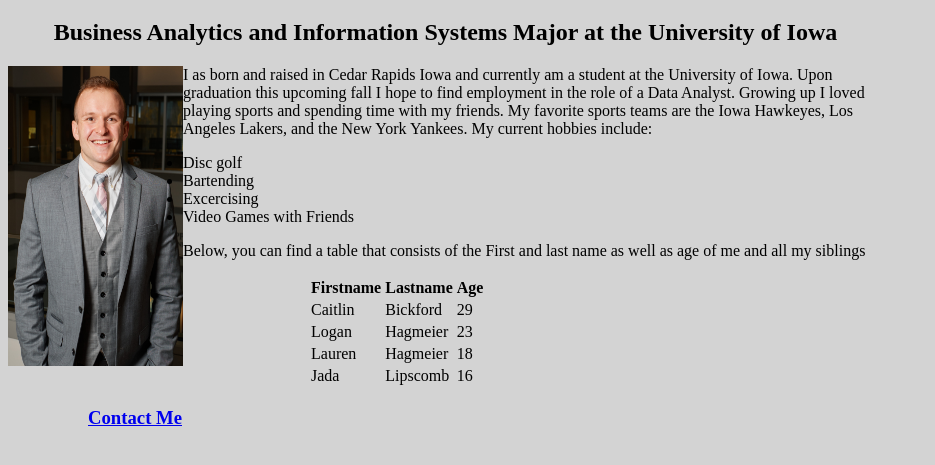
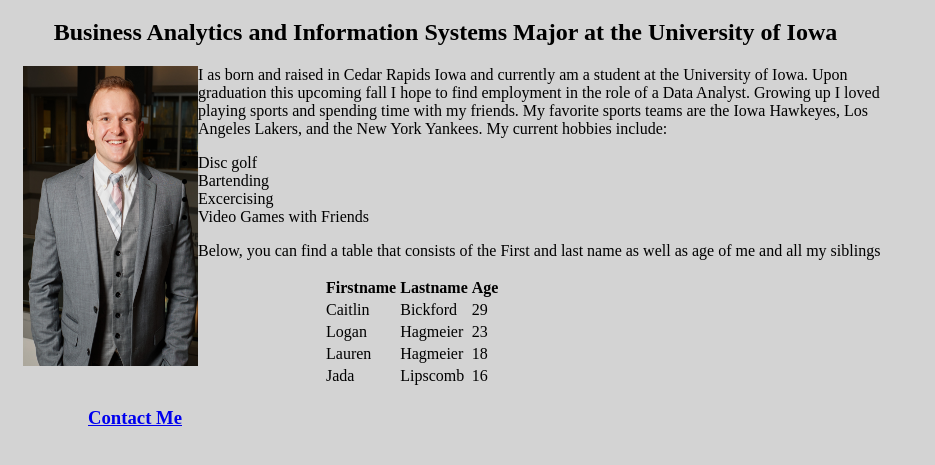
Before and after one commit to logan-hagmeier/hagmeier_hw8, a plain HTML site: page index.html in a window 1280 px wide. Shown: the part 69-534 px from the top of the page, without its empty margins (0-935 px from the left). Drawn offline with Linux system fonts and the light colour scheme.

Commit message:
last commit

```diff
--- a/index.html
+++ b/index.html
@@ -11,7 +11,7 @@
 </head>
 
 <b></b>
-<img class="responsive-main" src="./images/IMG_2381.JPG"  style="float:left;" />
+<img class="responsive-main" src="./images/IMG_2381.JPG"  style="float:left; padding-left:15px;" />
   <body style="float:left;">
     <p>
         I as born and raised in Cedar Rapids Iowa and currently
@@ -55,7 +55,6 @@
             </tr>
           </table>
 
-
         <h3><a href="./contact.html"> Contact Me</a> </h3>
 
     </body>
```
